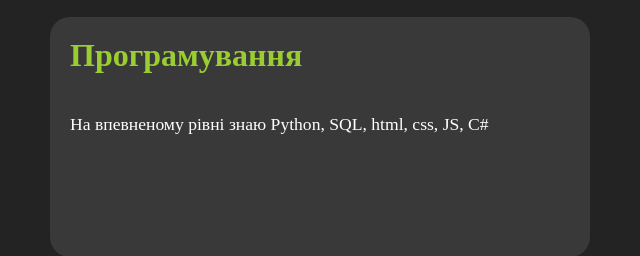
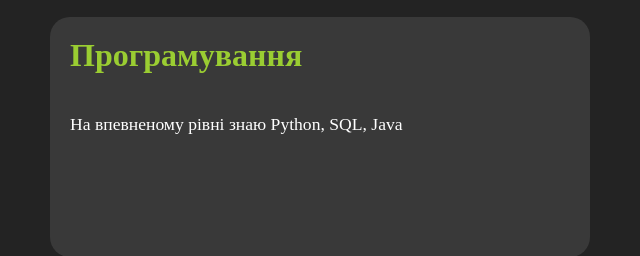
Before and after one commit to amstertuk/amstertuk.github.io, a plain HTML site: page indexen.html in a window 1280 px wide. Shown: the part 2003-2259 px from the top of the page, 10-650 px from the left. Drawn offline with Linux system fonts and the light colour scheme.

Commit message:
Update indexen.html

```diff
--- a/indexen.html
+++ b/indexen.html
@@ -55,7 +55,7 @@
             </div>
             <div class="box">
                 <h2>Програмування</h2>
-                <p>На впевненому рівні знаю Python, SQL, html, css, JS, C#</p>
+                <p>На впевненому рівні знаю Python, SQL, Java</p>
             </div>
             <div class="box">
                 <h2>Інші навички</h2>
```
